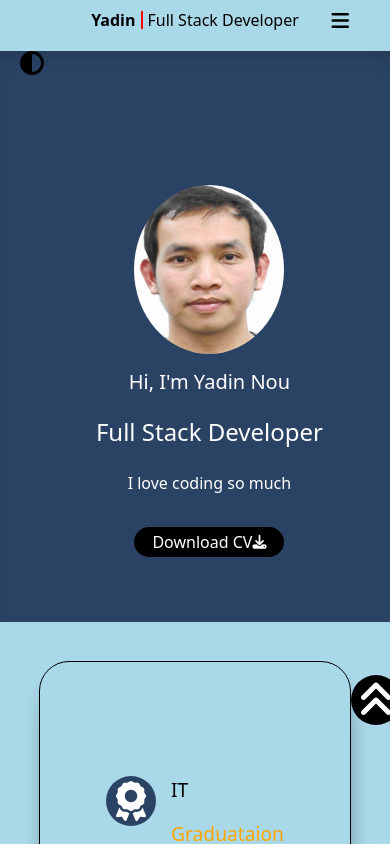
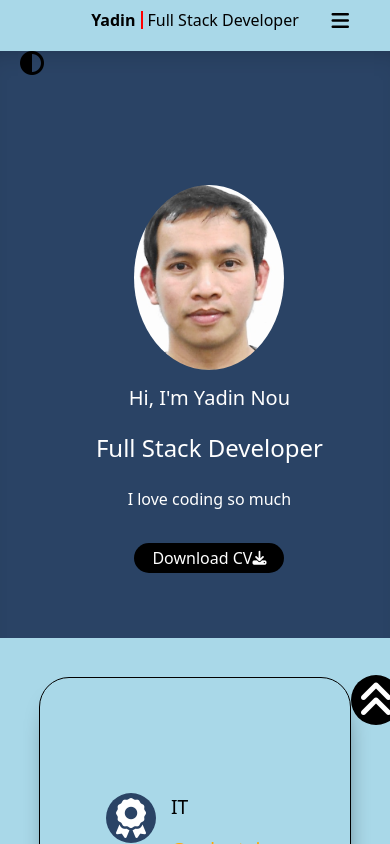
Before and after one commit to yadin-nou/react-portfolio, a React (Vite) app: page / in a window 390 px wide. Shown: the top 844 px of the page. Built offline with nearby package versions, Linux system fonts and the light colour scheme.

Commit message:
update image size

```diff
--- a/src/App.css
+++ b/src/App.css
@@ -455,7 +455,11 @@ p {
     width: 80%;
     margin-top: 50px;
   }
-
+  .img-yadin {
+    width: calc(100vw-150px);
+    height: auto;
+    border-radius: 50%;
+  }
   .experience {
     display: flex;
     height: 50vh;
@@ -470,7 +474,7 @@ p {
   }
 
   .skills {
-    height: 100vh;
+    height: 50vh;
   }
   .skills .container {
     display: flex;
```
